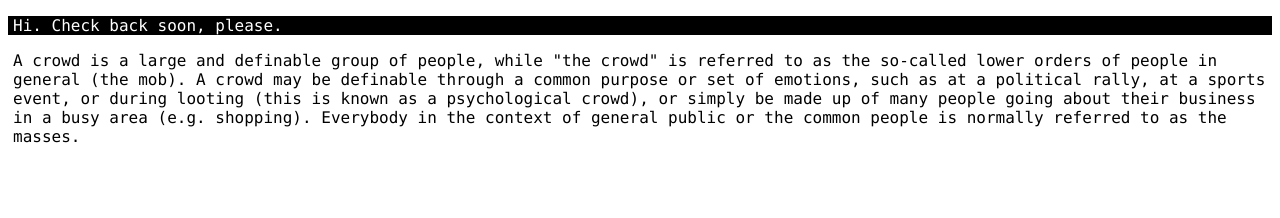
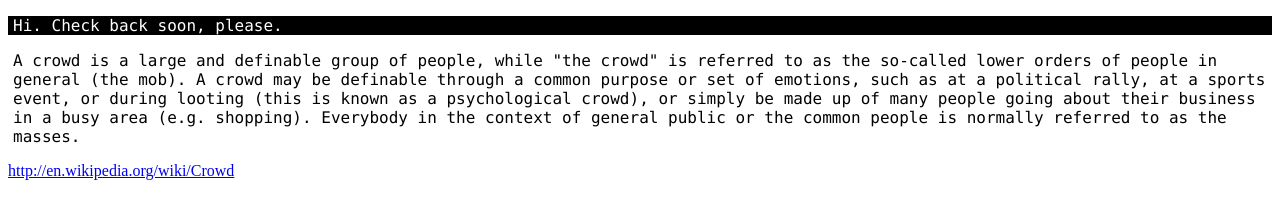
Before and after one commit to doctorcrowd/doctorcrowd.github.com, a plain HTML site: page index.html in a window 1280 px wide. Drawn offline with Linux system fonts and the light colour scheme.

Commit message:
wikiquote

```diff
--- a/index.html
+++ b/index.html
@@ -4,7 +4,10 @@
 		<link rel="stylesheet" href="css/style.css">
 	</head>
 	<body>
+		<div class="block">
 			<p class="header">Hi. Check back soon, please.</p>
 			<p>A crowd is a large and definable group of people, while "the crowd" is referred to as the so-called lower orders of people in general (the mob). A crowd may be definable through a common purpose or set of emotions, such as at a political rally, at a sports event, or during looting (this is known as a psychological crowd), or simply be made up of many people going about their business in a busy area (e.g. shopping). Everybody in the context of general public or the common people is normally referred to as the masses.</p>
+			<a href="http://en.wikipedia.org/wiki/Crowd">http://en.wikipedia.org/wiki/Crowd</a>
+		</div>
 	</body>
 </html>
```
Lines whose indentation alone changed are shown as unchanged.
